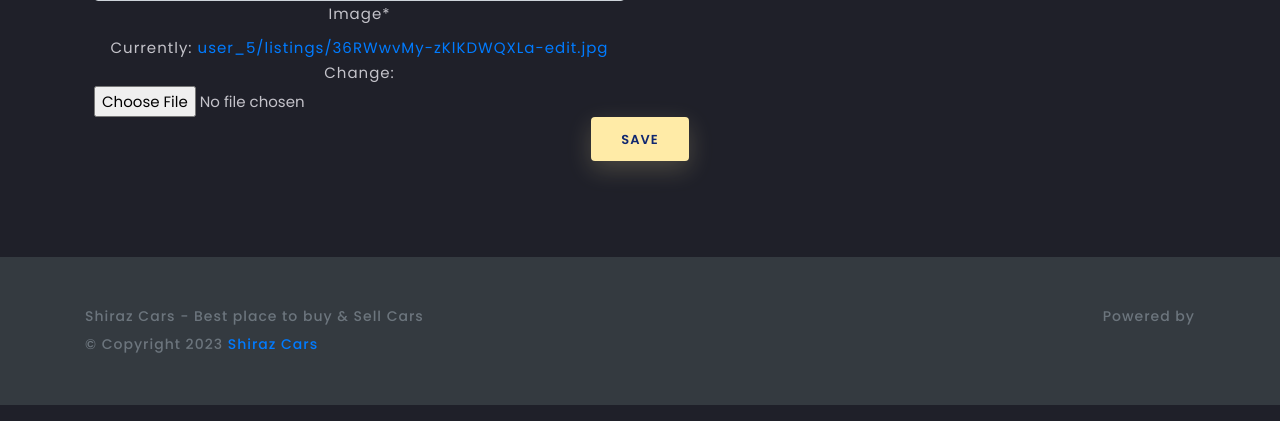
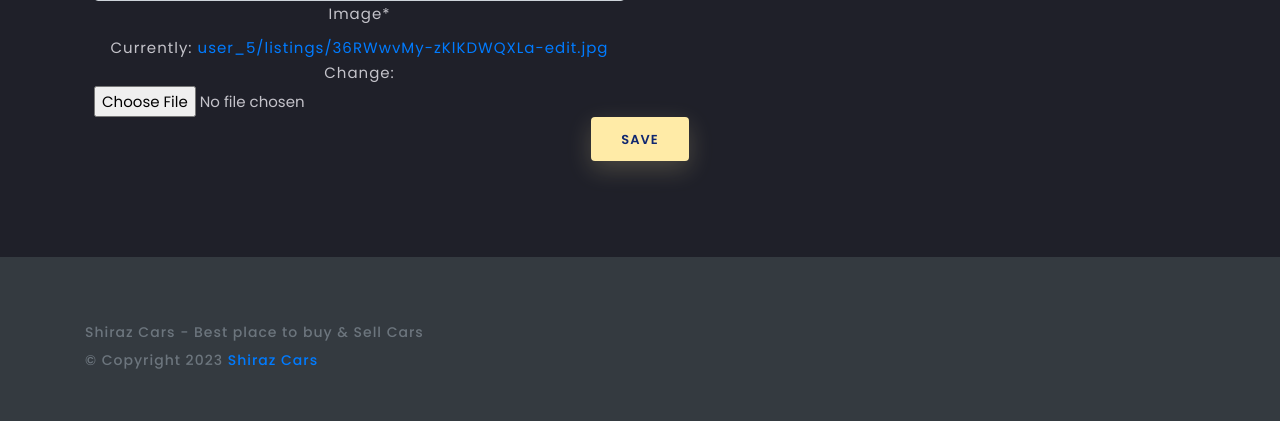
Before and after one commit to Abbas-Abbasi/ShirazCars, a Django app: page /listing/290c6b19-a58a-46f8-abcf-9463182bf809/edit/ in a window 1280 px wide. Shown: the part 1014-1435 px from the top of the page. Run offline with Django 4.2, Linux system fonts and the light colour scheme; a user stored in the database is signed in; data comes from the database, SQL or seed files in the repository; some libraries are stand-ins or nearby versions.

Commit message:
Update base.html

```diff
--- a/main/templates/base/base.html
+++ b/main/templates/base/base.html
@@ -67,7 +67,7 @@
     <footer class="footer text-muted bg-dark py-5">
 
         <div class="container">
-            <p class="float-end mb-1"> Powered by <a href="https://www.django.com"></a>
+
             </p>
             <p class="mb-1"> Shiraz Cars - Best place to buy & Sell Cars</p>
             <p class="mb-0"> © Copyright {% now 'Y' %} <a href="">Shiraz Cars</a></p>
```
